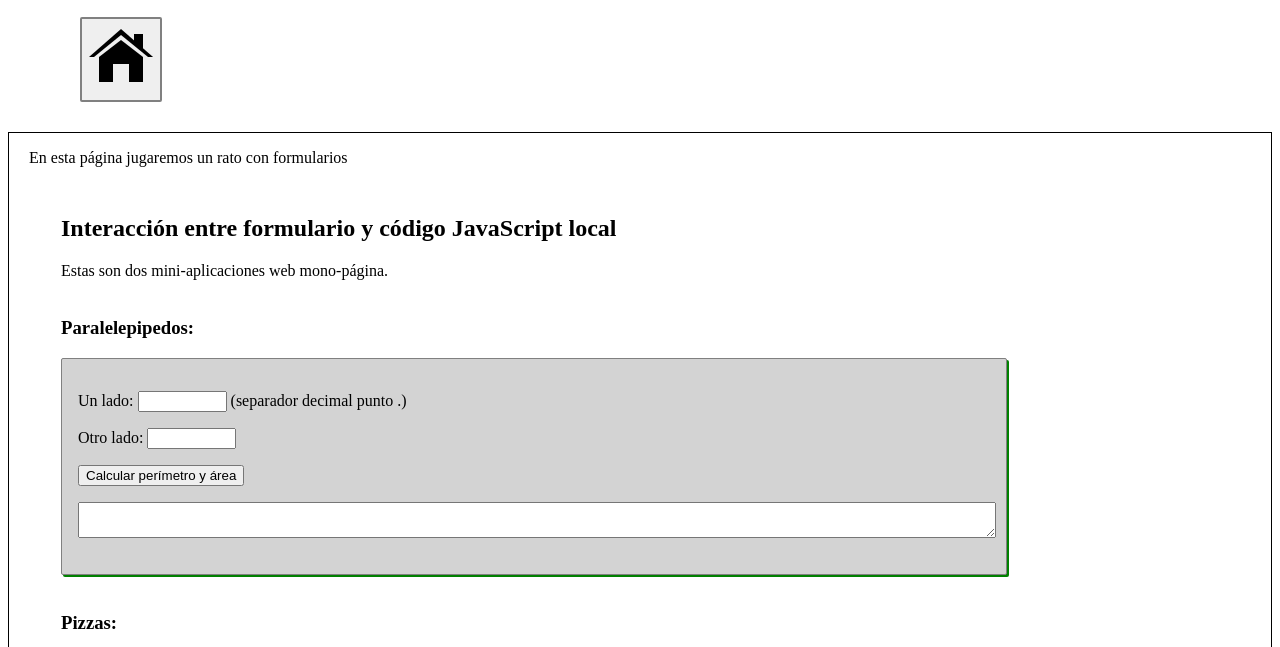
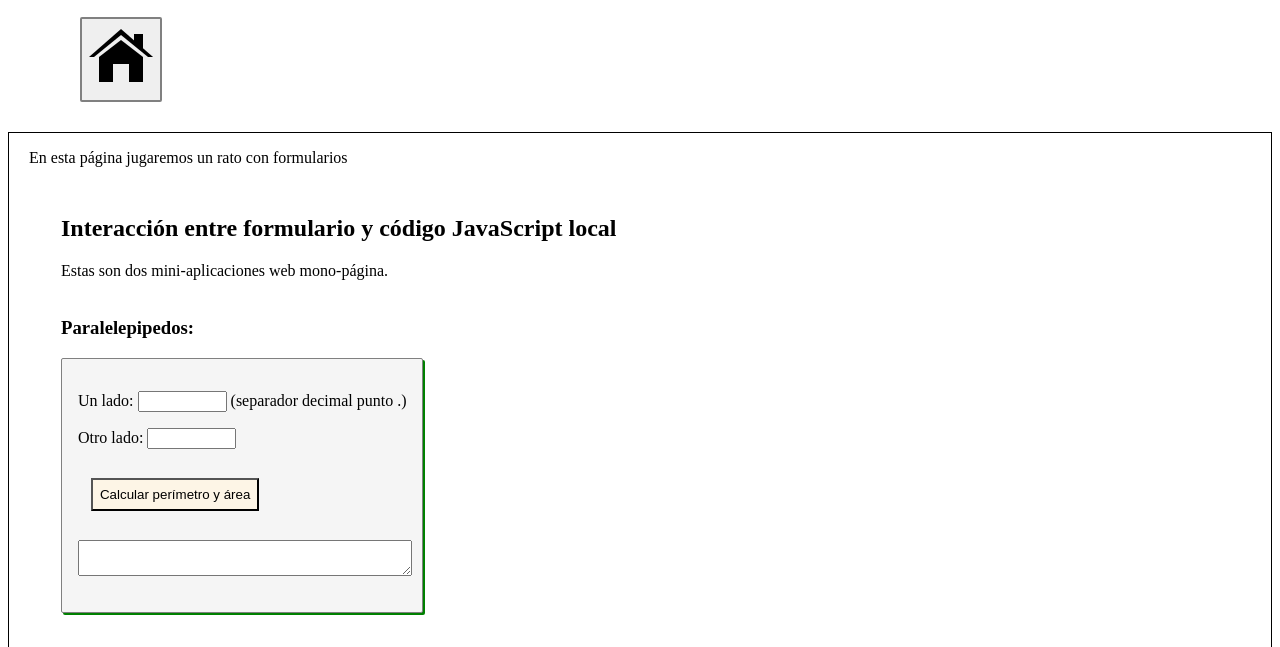
Before and after one commit to JuanMuruaOlalde/miniAppWeb, a website: page MiniAppWeb/otraPagina.html in a window 1280 px wide. Shown: the part 87-734 px from the top of the page. Drawn offline with Linux system fonts and the light colour scheme.

Commit message:
Embellecer un poco los formularios

```diff
--- a/MiniAppWeb/css/style.css
+++ b/MiniAppWeb/css/style.css
@@ -46,12 +46,23 @@ h3 {
     margin-top: 2em;
 }
 
+form {
+    display: inline-block;
+}
+
 .enmarcado_dentro_de_una_caja {
     padding: 1em;
-    background-color: lightgray;
+    background-color: whitesmoke;
     border: 1px solid grey;
     border-radius: 2px;
     box-shadow: 2px 2px green;
+}
+
+input[type="submit"],
+button[type="submit"] {
+    margin: 1em;
+    padding: 0.5em;
+    background-color: oldlace;
 }
 
 .contenedor_de_una_respuesta {
```
